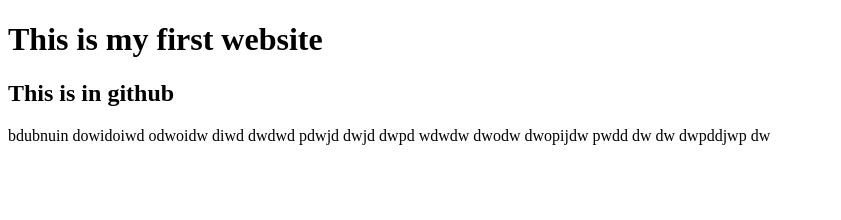
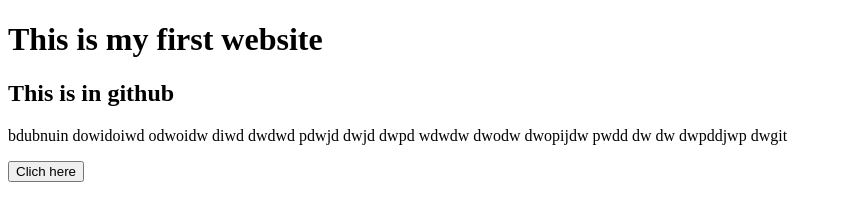
Before and after one commit to rabby9898/my-first-website-ever, a plain HTML site: page index.html in a window 1280 px wide. Shown: the whole page, without its empty margins (0-841 px from the left). Drawn offline with Linux system fonts and the light colour scheme.

Commit message:
button added

```diff
--- a/index.html
+++ b/index.html
@@ -9,6 +9,7 @@
 <body>
     <h1>This is my first website</h1>
     <h2>This is in github</h2>
-    <p>bdubnuin dowidoiwd odwoidw diwd dwdwd pdwjd dwjd dwpd wdwdw  dwodw dwopijdw pwdd dw dw dwpddjwp dw</p>
+    <p>bdubnuin dowidoiwd odwoidw diwd dwdwd pdwjd dwjd dwpd wdwdw  dwodw dwopijdw pwdd dw dw dwpddjwp dwgit</p>
+    <button>Clich here</button>
 </body>
 </html>
```
